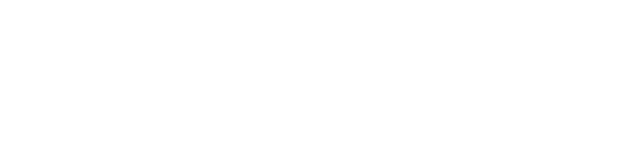
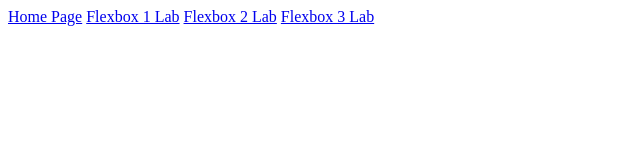
Before and after one commit to drtupper/Flexbox_Labs, a plain HTML site: page html/flex1.html in a window 1280 px wide. Shown: the whole page, without its empty margins (0-640 px from the left). Drawn offline with Linux system fonts and the light colour scheme.

Commit message:
added links to otherpages on flex1 html

```diff
--- a/html/flex1.html
+++ b/html/flex1.html
@@ -6,6 +6,12 @@
     <title>Document</title>
 </head>
 <body>
+        <a href="../index.html">Home Page</a>
+        <a href="flex1.html">Flexbox 1 Lab</a>
+        <a href="flex2.html">Flexbox 2 Lab</a>
+        <a href="flex3.html">Flexbox 3 Lab</a>
+
+
 
 </body>
 </html>
```
